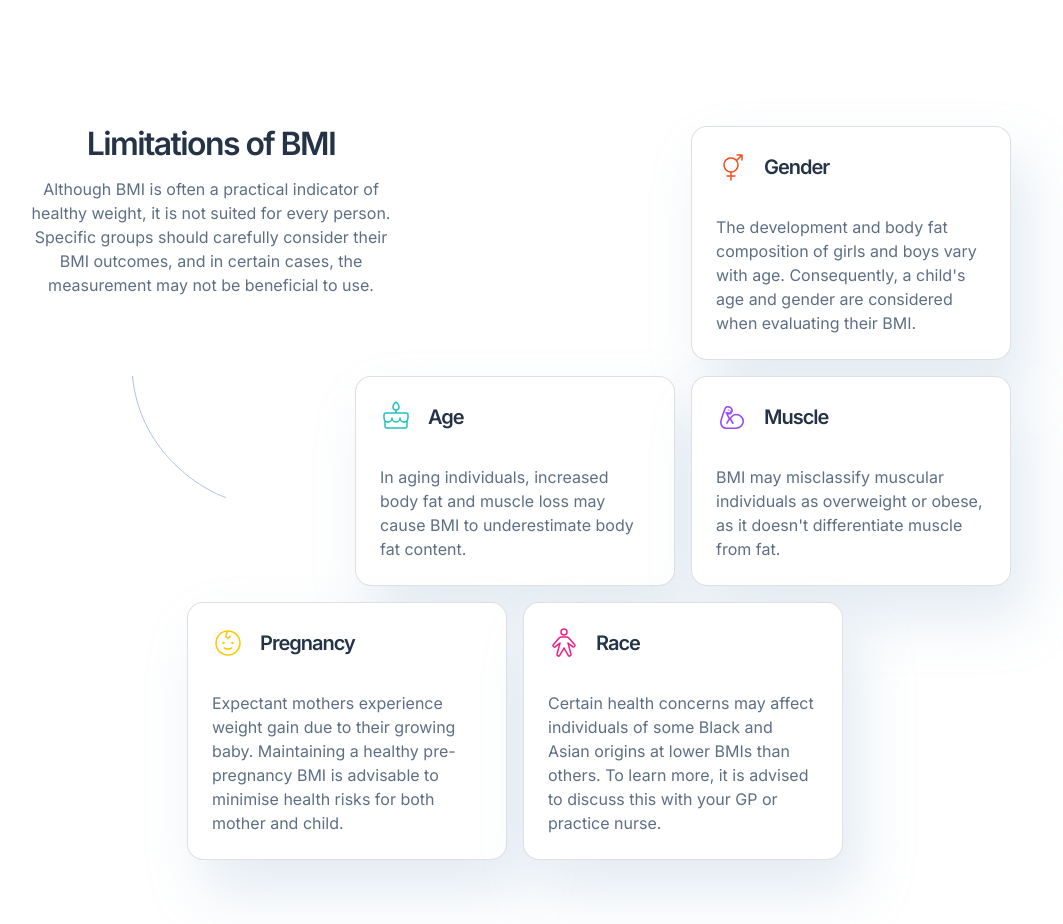
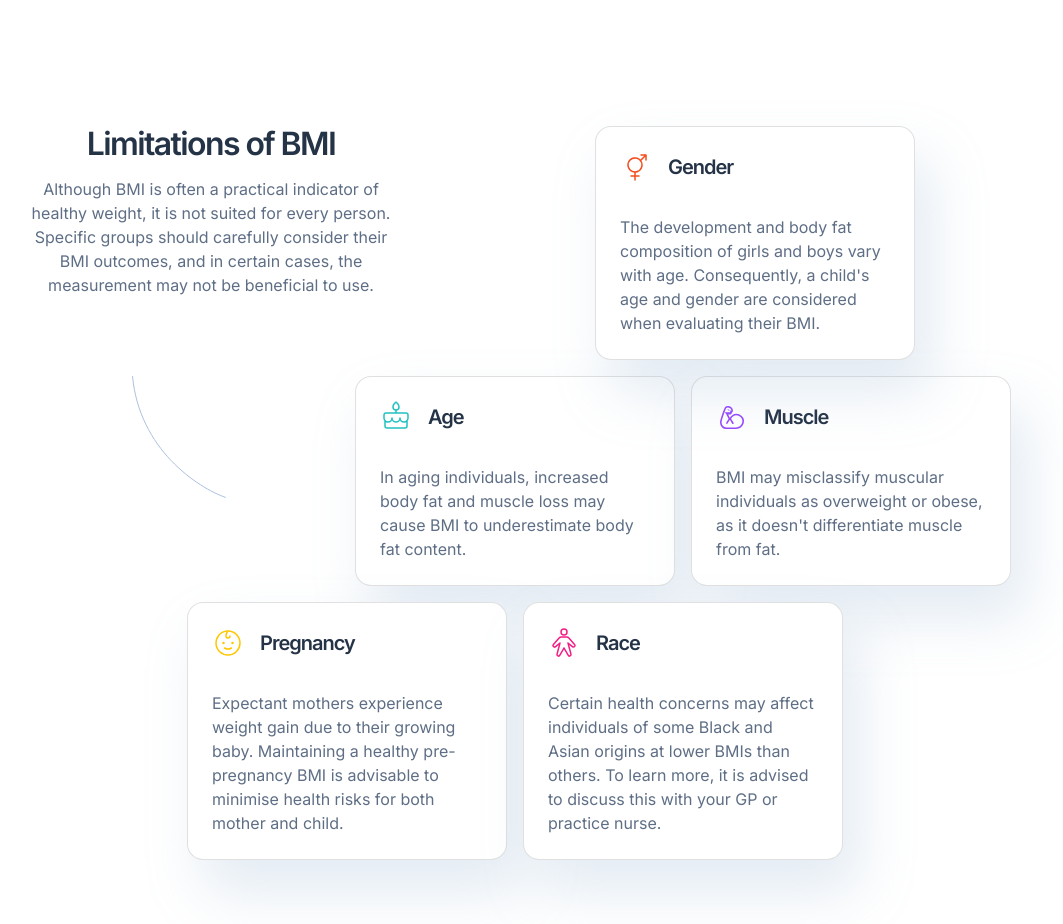
Before and after one commit to haipinggong/bmi-calculator, a React (Vite) app: page / in a window 1280 px wide. Shown: the part 1420-2344 px from the top of the page, without its empty margins (125-1188 px from the left). Built offline with nearby package versions, Linux system fonts and the light colour scheme.

Commit message:
Move the position of gender

```diff
--- a/src/components/Limits/Limits.styles.ts
+++ b/src/components/Limits/Limits.styles.ts
@@ -46,6 +46,10 @@ export const styles: Record<string, SxProps<Theme>> = {
         gridArea: "curvedLine",
         justifySelf: "center",
       },
+      "& > [data-position='gender']": {
+        position: "relative",
+        right: "30%",
+      },
     },
   }),
   titleContainer: (theme) => ({
```
